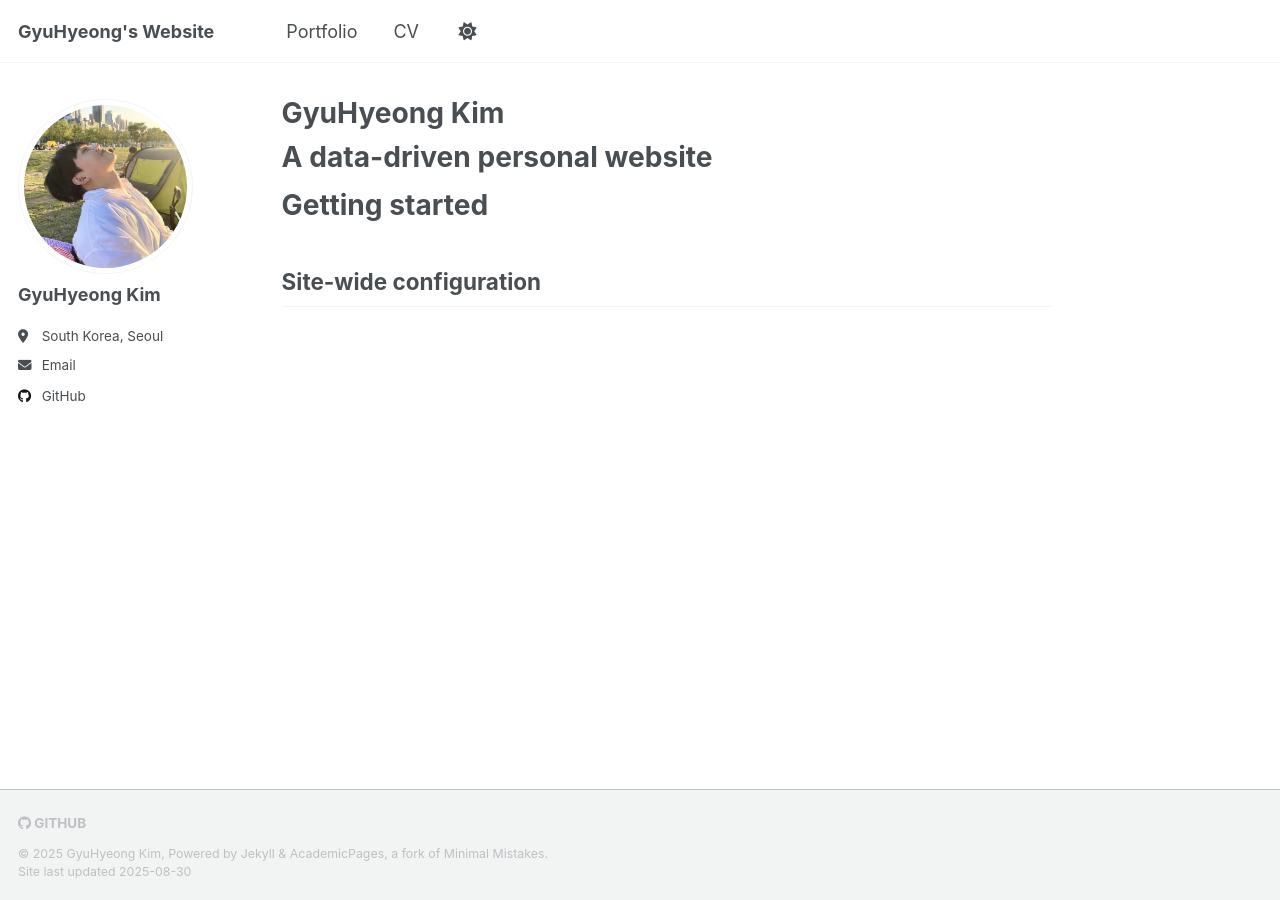
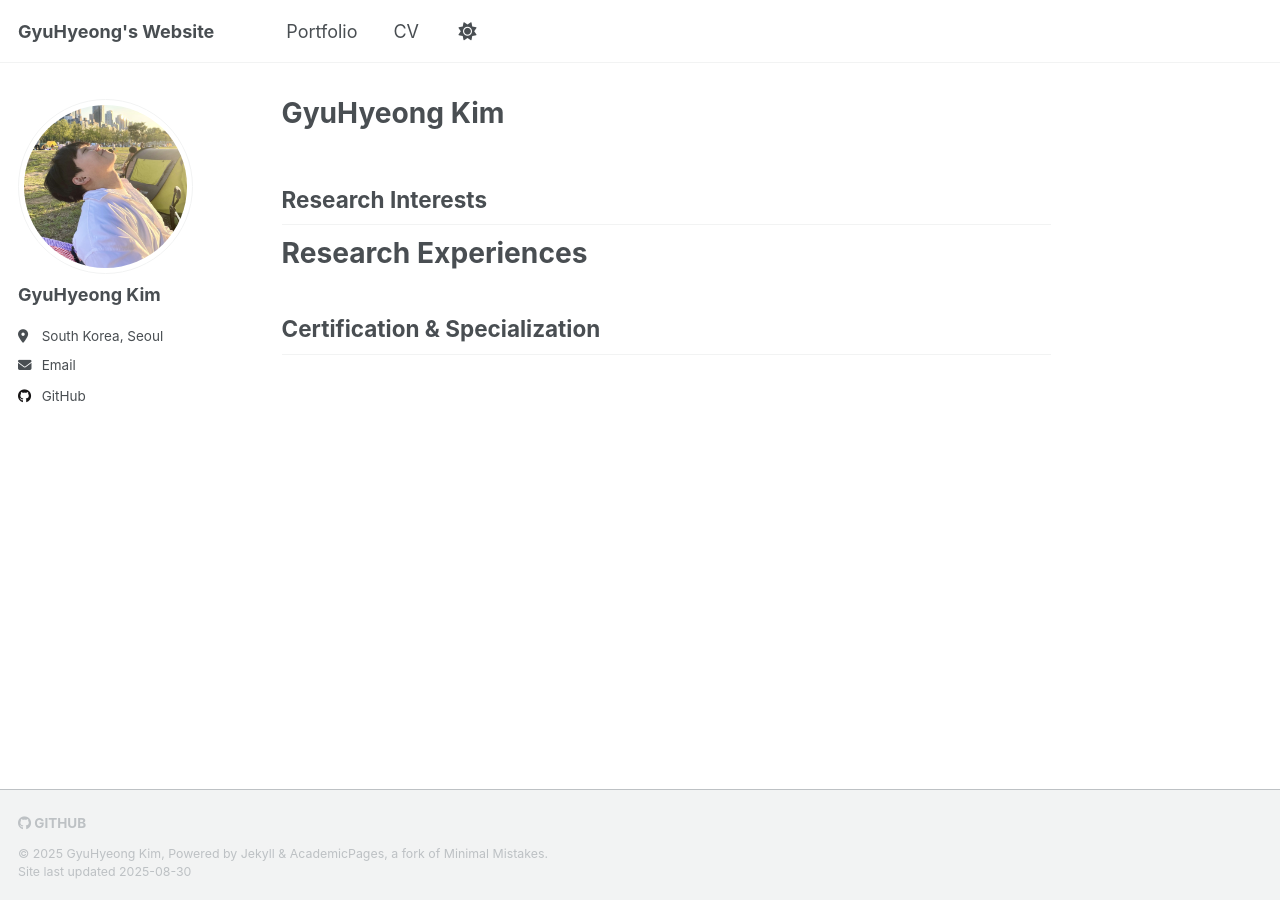
Before and after one commit to GyuHyeong-Kim/GyuHyeong-Kim.github.io, a Jekyll site: the page built from _pages/about.md, in a window 1280 px wide. Built offline with Jekyll 4.4.1, drawn with Linux system fonts in a browser that asks for light colours; a script that is not in the unit is left out.

Commit message:
Update about.md

```diff
--- a/_pages/about.md
+++ b/_pages/about.md
@@ -7,12 +7,11 @@ redirect_from:
   - /about.html
 ---
 
-A data-driven personal website
+Research Interests
+------
+
+Research Experiences
 ======
 
-Getting started
-======
-
-
-Site-wide configuration
+Certification & Specialization
 ------
```
